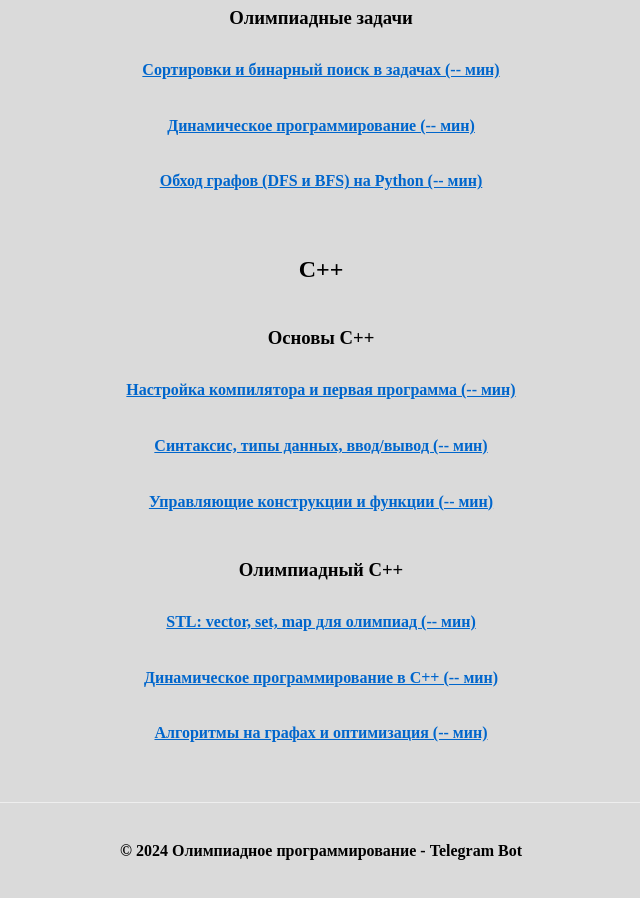
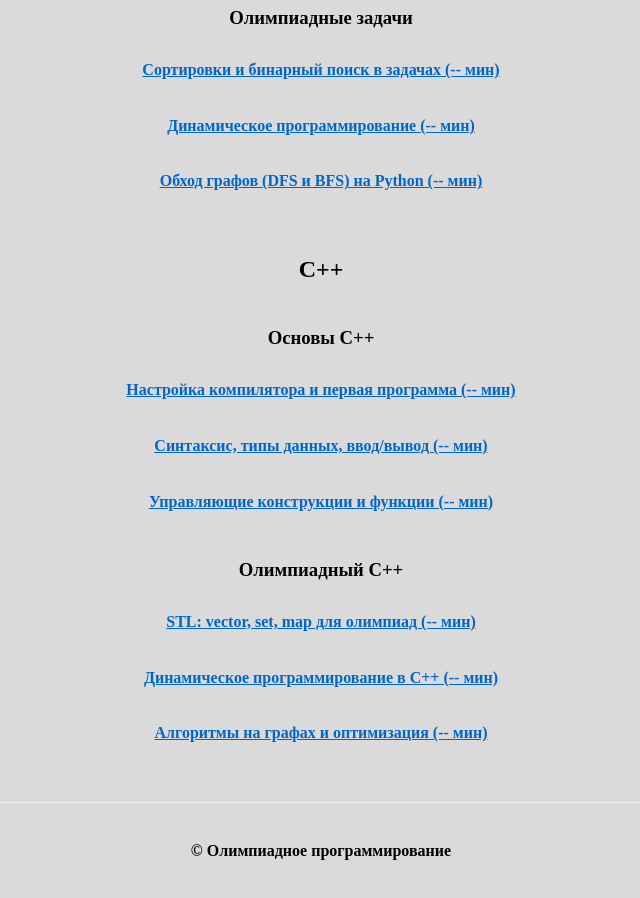
Before and after one commit to Blueeyeed/progect, a plain HTML site: page index.html in a window 1280 px wide. Shown: the part 657-1555 px from the top of the page, without its empty margins (319-959 px from the left). Drawn offline with Linux system fonts and the light colour scheme.

Commit message:
Update index.html

```diff
--- a/index.html
+++ b/index.html
@@ -6,7 +6,6 @@
     <title>Олимпиадное программирование -Дополнительные материалы к боту</title>
     <style>
         body {
-
             background-color: rgb(218, 218, 218);
             text-align: center;
              padding: 50px;
@@ -72,7 +71,7 @@
         </section>
 
 
-
+        <!-- В ссылках не гайды, а рикроллы. Тася еще не нашла ссылки на гайды -->
 
 
         <section>
@@ -119,7 +118,7 @@
 
 
 
-
+        <!--Cpp-->
 
         <section>
             <h2>C++</h2>
@@ -154,7 +153,7 @@
                         Динамическое программирование в C++ (-- мин)
                     </a>
                 </div>
-                <div class="video-item">
+               <div class="video-item">
                     <a href="https://www.youtube.com/watch?v=dQw4w9WgXcQ" target="_blank">
                         Алгоритмы на графах и оптимизация (-- мин)
                     </a>
@@ -163,7 +162,7 @@
         </section>
     </main>
     <footer>
-        <p>© 2024 Олимпиадное программирование - Telegram Bot</p>
+     <p>© Олимпиадное программирование </p>
     </footer>
 </body>
 </html>
```
